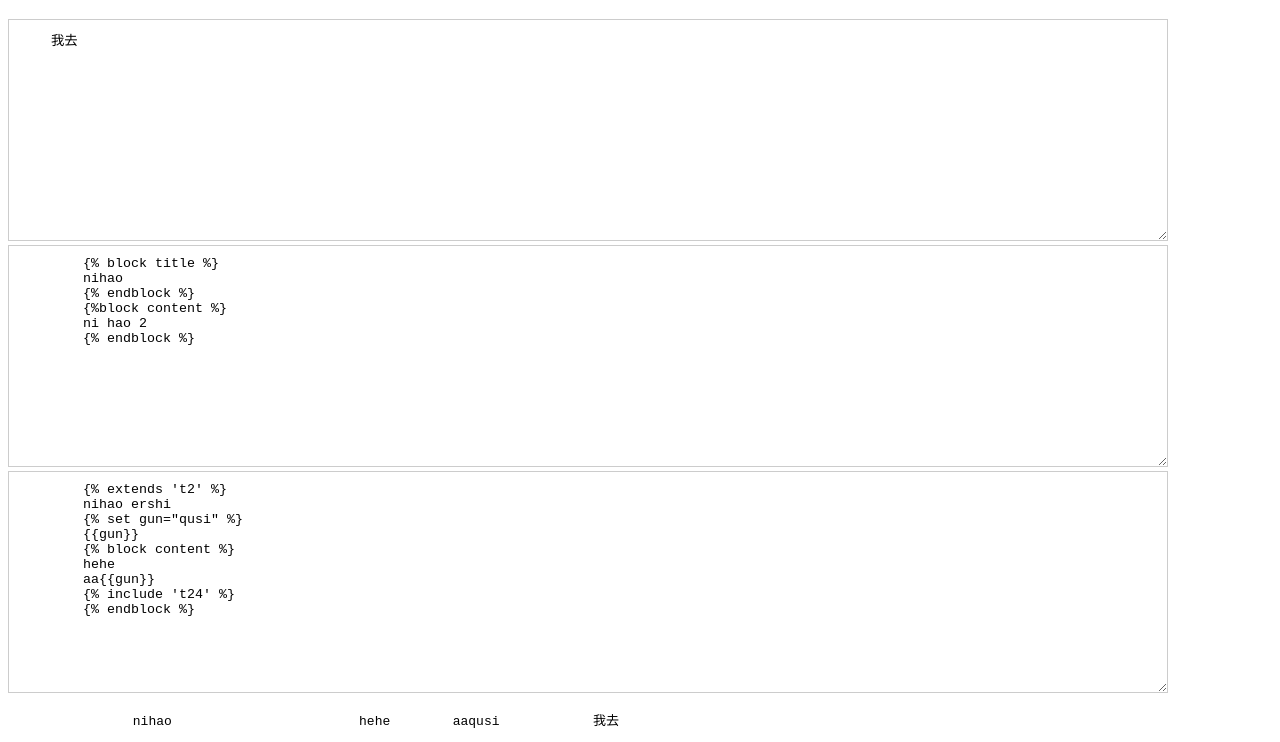
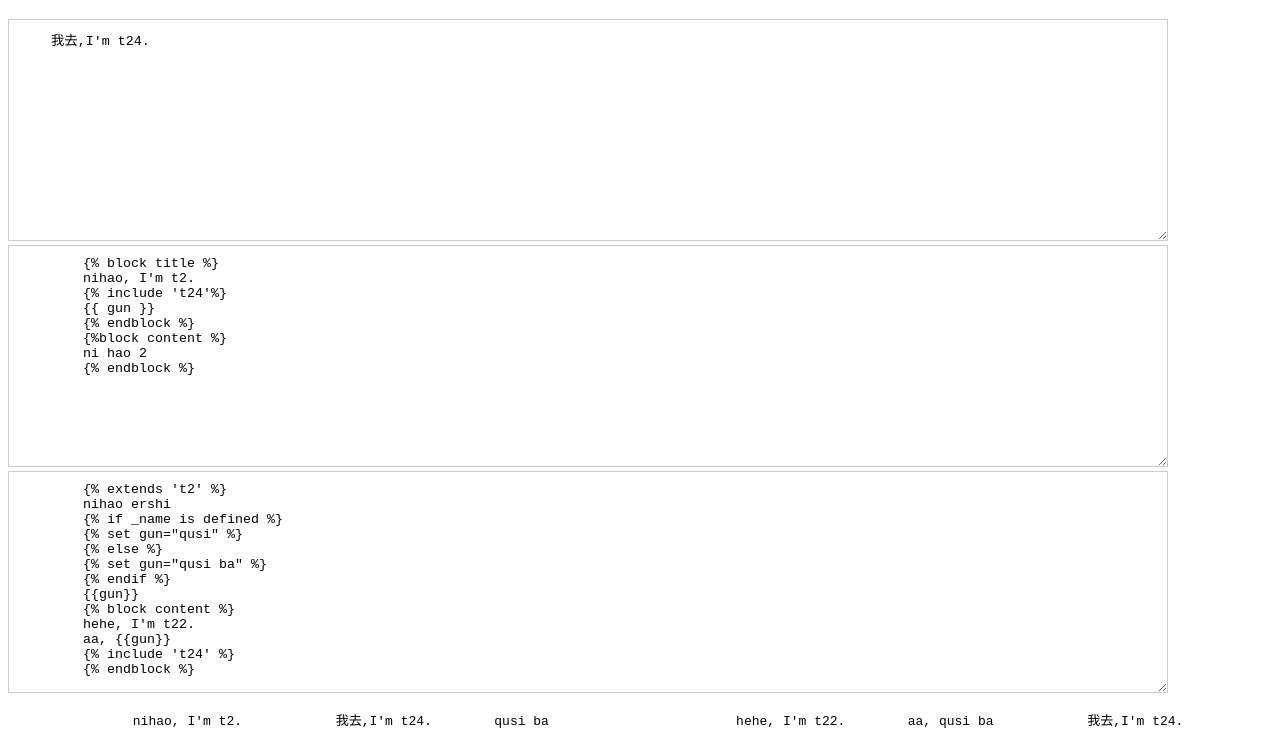
Before and after one commit to demix/Ursa-js, a plain HTML site: page p.html in a window 1280 px wide. Shown: the part 61-803 px from the top of the page. Drawn offline with Linux system fonts and the light colour scheme.

Commit message:
完成支持include,block,extends的超强级别模板引擎，beta

```diff
--- a/p.html
+++ b/p.html
@@ -8,11 +8,13 @@
 <body>
     <h1 class="qunit-header">Ursa Template Test</h1>
     <textarea type="text/tpl" id="t24" style="border:1px solid #ccc;padding:10px;width:90%;height:200px;">
-    我去
+    我去,I'm t24.
     </textarea>
     <textarea type="text/tpl" id="t2" style="border:1px solid #ccc;padding:10px;width:90%;height:200px;">
         {% block title %}
-        nihao
+        nihao, I'm t2.
+        {% include 't24'%}
+        {{ gun }}
         {% endblock %}
         {%block content %}
         ni hao 2
@@ -21,11 +23,15 @@
     <textarea type="text/tpl" id="t22" style="border:1px solid #ccc;padding:10px;width:90%;height:200px;">
         {% extends 't2' %}
         nihao ershi
+        {% if _name is defined %}
         {% set gun="qusi" %}
+        {% else %}
+        {% set gun="qusi ba" %}
+        {% endif %}
         {{gun}}
         {% block content %}
-        hehe
-        aa{{gun}}
+        hehe, I'm t22.
+        aa, {{gun}}
         {% include 't24' %}
         {% endblock %}
     </textarea>
```
Also changed, not shown: 1 other file.
